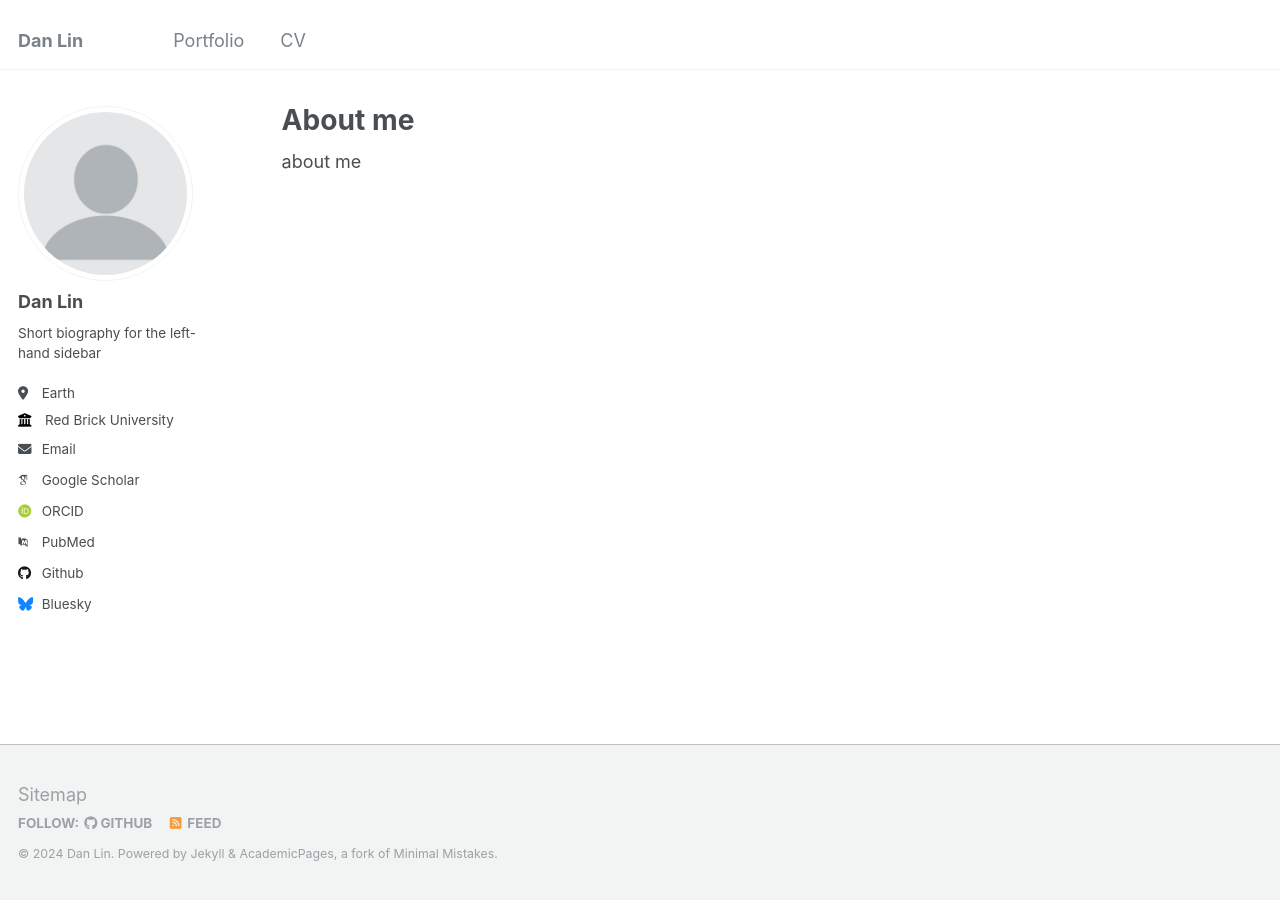
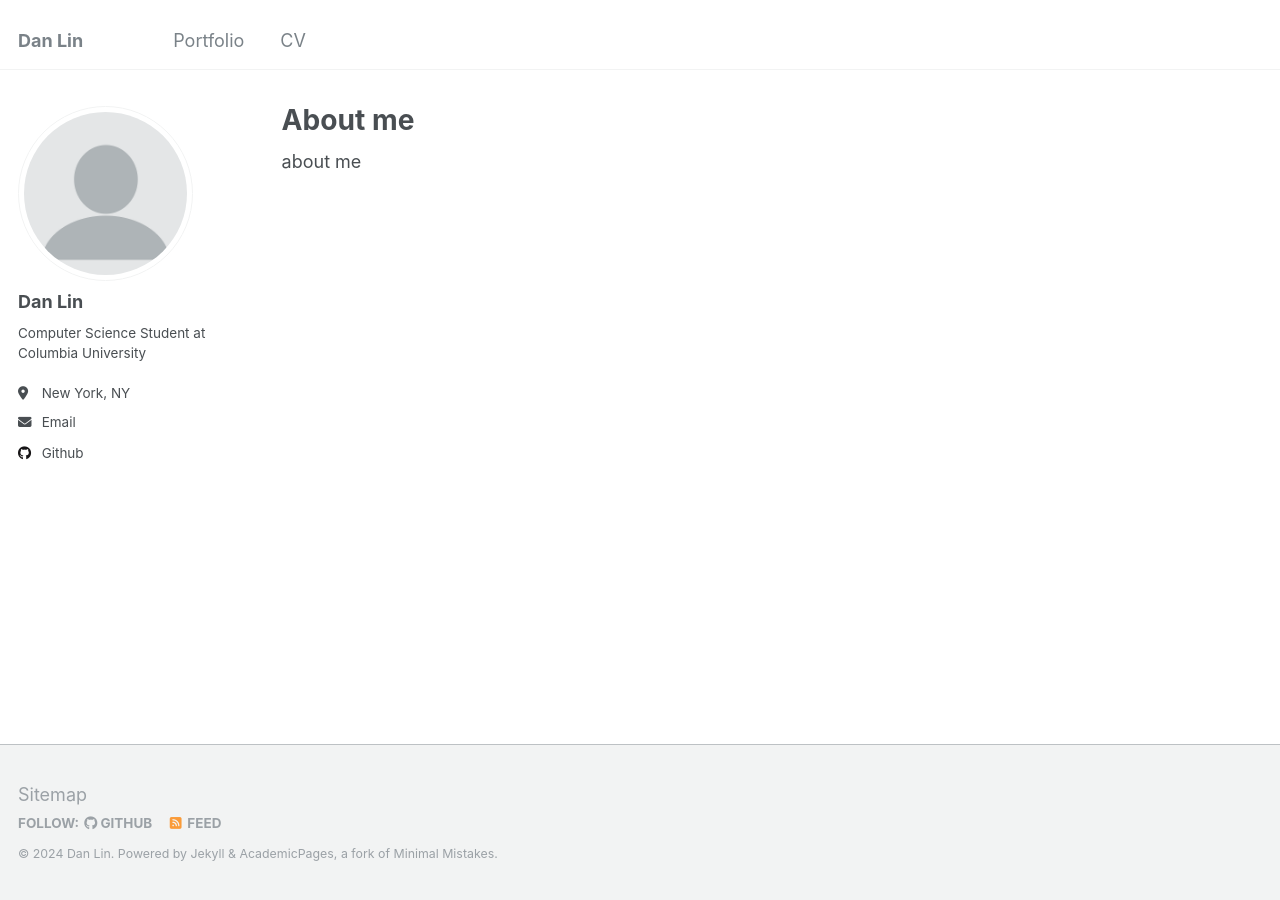
Before and after one commit to qrran/DanLin-academics, a Jekyll site: the page built from _pages/about.md, in a window 1280 px wide. Built offline with Jekyll 4.4.1, drawn with Linux system fonts in a browser that asks for light colours; some web fonts are replaced.

```diff
--- a/_config.yml
+++ b/_config.yml
@@ -24,38 +24,38 @@ author:
   avatar: "profile.png"
   name: "Dan Lin"
   pronouns: # example: "she/her"
-  bio: "Short biography for the left-hand sidebar"
-  location: "Earth"
-  employer: "Red Brick University"
+  bio: "Computer Science Student at Columbia University"
+  location: "New York, NY"
+  employer:
   uri: # URL
-  email: "none@example.org"
+  email: "dan.lin@columbia.edu"
 
   # Academic websites
   arxiv: # URL - Update with the correct link to your profile
-  googlescholar: "https://scholar.google.com/citations?user=PS_CX0AAAAAJ"
+  googlescholar:
   impactstory: # URL
-  orcid: "http://orcid.org/yourorcidurl"
+  orcid:
   semantic: # URL
-  pubmed: "https://www.ncbi.nlm.nih.gov/pubmed/?term=john+snow"
+  pubmed:
   researchgate: # URL
 
   # Repositories and software development
   bitbucket: # Username - Update with your username on the site
   codepen: # Username
   dribbble: # Username
-  github: "academicpages"
+  github: "qrran"
   kaggle: # Username
   stackoverflow: # User number or user number and name (i.e., use "1" or "1/jeff-atwood")
 
   # Social media
-  bluesky: "bsky.app" # Replace this with you Bluesky username
+  bluesky: # Replace this with you Bluesky username
   facebook: # Username
   flickr: # Username
   foursquare: # Username
   goodreads: # Username
   google_plus: # Username
   keybase: # Username
-  instagram: # Username
+  instagram: #
   lastfm: # Username
   linkedin: # Username
   mastodon: # URL
```
Also changed, not shown: README.md (deleted, +0 -51 lines).
